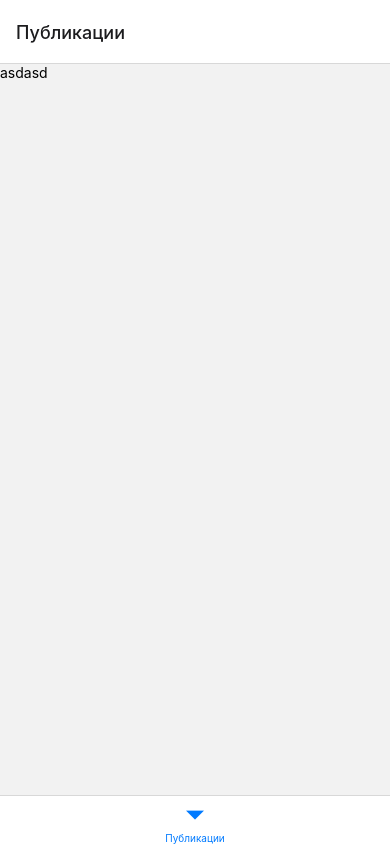
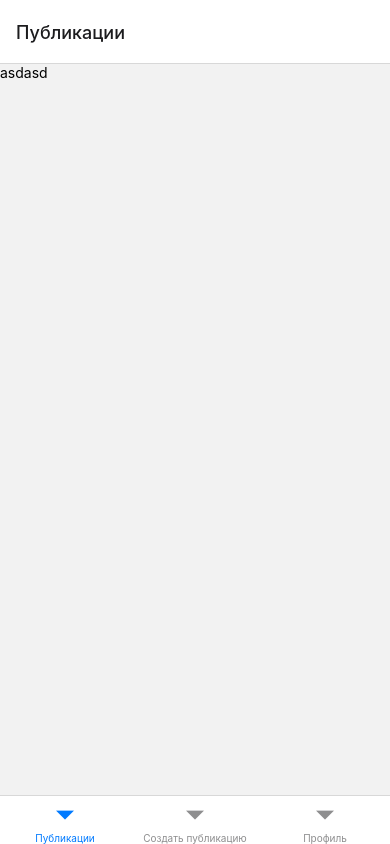
Before and after one commit to AndreySchulz/goit-react-native-hw-06, a React Native app: screen /Login in a window 390 px wide. Built offline with nearby package versions, Linux system fonts and the light colour scheme.

Commit message:
add navigation and style file

```diff
--- a/Screens/Main/CommentsScreen/CommentsScreen.js
+++ b/Screens/Main/CommentsScreen/CommentsScreen.js
@@ -0,0 +1,3 @@
+const CommentsScreen = () => {};
+
+export default CommentsScreen;
--- /dev/null
+++ b/Screens/Main/CommentsScreen/CommentsScreenStyled.js
@@ -0,0 +1,3 @@
+import { StyleSheet, Platform } from "react-native";
+
+export const styles = StyleSheet.create({});
--- a/Screens/Main/CreatePostsScreen/CreatePostsScreen.js
+++ b/Screens/Main/CreatePostsScreen/CreatePostsScreen.js
@@ -0,0 +1,3 @@
+const CreatePostsScreen = () => {};
+
+export default CreatePostsScreen;
--- /dev/null
+++ b/Screens/Main/CreatePostsScreen/CreatePostsScreenStyled.js
@@ -0,0 +1,3 @@
+import { StyleSheet, Platform } from "react-native";
+
+export const styles = StyleSheet.create({});
--- /dev/null
+++ b/Screens/Main/Home/Home.js
@@ -0,0 +1,44 @@
+import { createBottomTabNavigator } from "@react-navigation/bottom-tabs";
+import { NavigationContainer } from "@react-navigation/native";
+import PostsScreen from "../PostsScreen/PostsScreen";
+import ProfileScreen from "../ProfileScreen/ProfileScreen";
+
+import {
+  Text,
+  View,
+  TextInput,
+  TouchableOpacity,
+  Platform,
+  KeyboardAvoidingView,
+  TouchableWithoutFeedback,
+  Keyboard,
+  ImageBackground,
+} from "react-native";
+import CreatePostsScreen from "../CreatePostsScreen/CreatePostsScreen";
+
+const HomeTabs = createBottomTabNavigator();
+
+const Home = ({ navigation }) => {
+  return (
+    <HomeTabs.Navigator>
+      <HomeTabs.Screen name="Публикации" component={PostsScreen} />
+      <HomeTabs.Screen
+        name="Создать публикацию"
+        component={CreatePostsScreen}
+        options={{
+          tabBarButton: (props) => (
+            <TouchableOpacity
+              {...props}
+              onPress={() => {
+                navigation.navigate("Создать публикацию");
+              }}
+            />
+          ),
+        }}
+      />
+      <HomeTabs.Screen name="Профиль" component={ProfileScreen} />
+    </HomeTabs.Navigator>
+  );
+};
+
+export default Home;
--- a/Screens/Main/MapScreen/MapScreen.js
+++ b/Screens/Main/MapScreen/MapScreen.js
@@ -0,0 +1,3 @@
+const MapScreen = () => {};
+
+export default MapScreen;
--- /dev/null
+++ b/Screens/Main/MapScreen/MapScreenStyled.js
@@ -0,0 +1,3 @@
+import { StyleSheet, Platform } from "react-native";
+
+export const styles = StyleSheet.create({});
--- /dev/null
+++ b/Screens/Main/PostsScreen/PostsScreenStyled.js
@@ -0,0 +1,3 @@
+import { StyleSheet, Platform } from "react-native";
+
+export const styles = StyleSheet.create({});
--- a/Screens/Main/ProfileScreen/ProfileScreen.js
+++ b/Screens/Main/ProfileScreen/ProfileScreen.js
@@ -0,0 +1,3 @@
+const ProfileScreen = () => {};
+
+export default ProfileScreen;
--- /dev/null
+++ b/Screens/Main/ProfileScreen/ProfileScreenStyled.js
@@ -0,0 +1,3 @@
+import { StyleSheet, Platform } from "react-native";
+
+export const styles = StyleSheet.create({});
--- a/routes.js
+++ b/routes.js
@@ -2,7 +2,8 @@
 import { createBottomTabNavigator } from "@react-navigation/bottom-tabs";
 import LoginScreen from "./Screens/Auth/LoginScreen/LoginScreen";
 import RegisterScreen from "./Screens/Auth/RegistrationScreen/RegistrationScreen";
-import PostsScreen from "./Screens/Main/PostsScreen/PostsScreen";
+import Home from "./Screens/Main/Home/Home";
+import CreatePostsScreen from "./Screens/Main/CreatePostsScreen/CreatePostsScreen";
 
 const Auth = createNativeStackNavigator();
 const HomeTabs = createBottomTabNavigator();
@@ -27,9 +28,16 @@
     );
   }
   return (
-    <HomeTabs.Navigator>
-      <HomeTabs.Screen name="Публикации" component={PostsScreen} />
-    </HomeTabs.Navigator>
+    <Auth.Navigator>
+      <Auth.Screen
+        name="Login"
+        options={{
+          headerShown: false,
+        }}
+        component={Home}
+      />
+      <Auth.Screen name="Создать публикацию" component={CreatePostsScreen} />
+    </Auth.Navigator>
   );
 };
 
```
